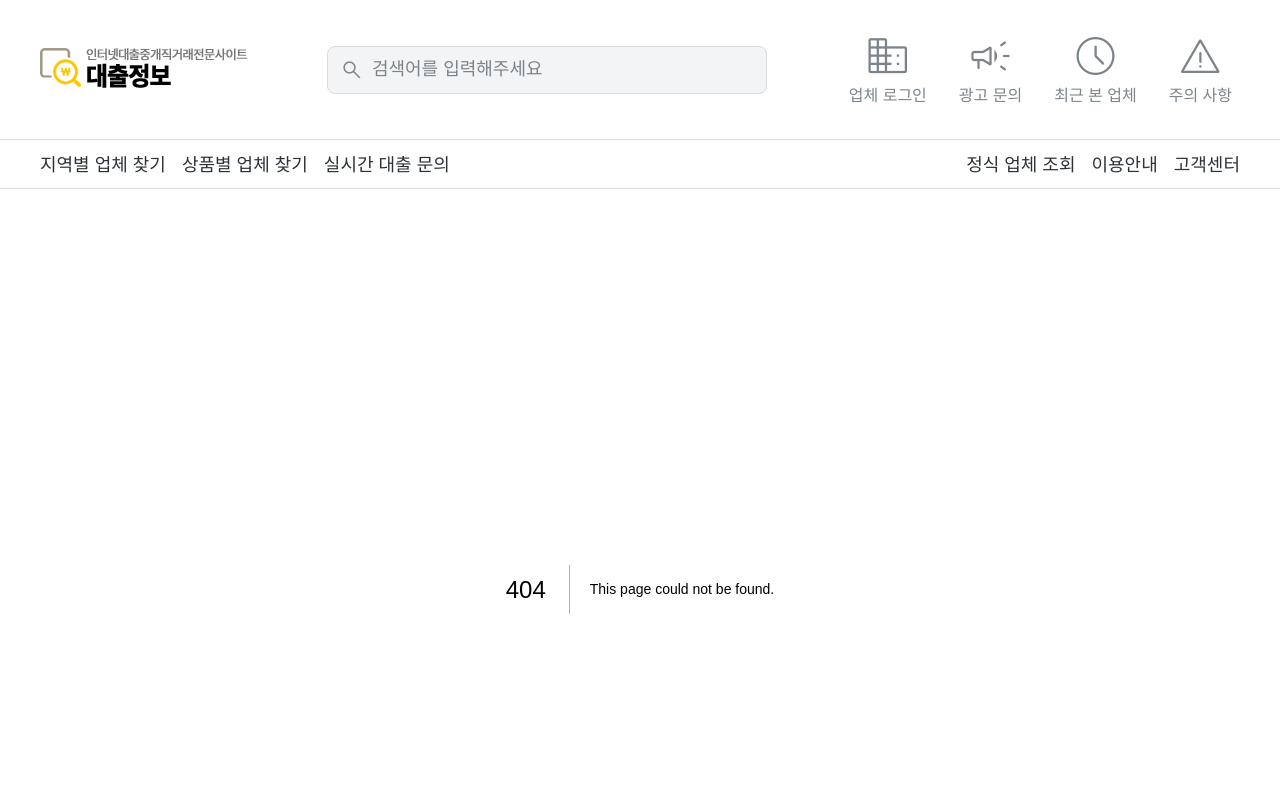
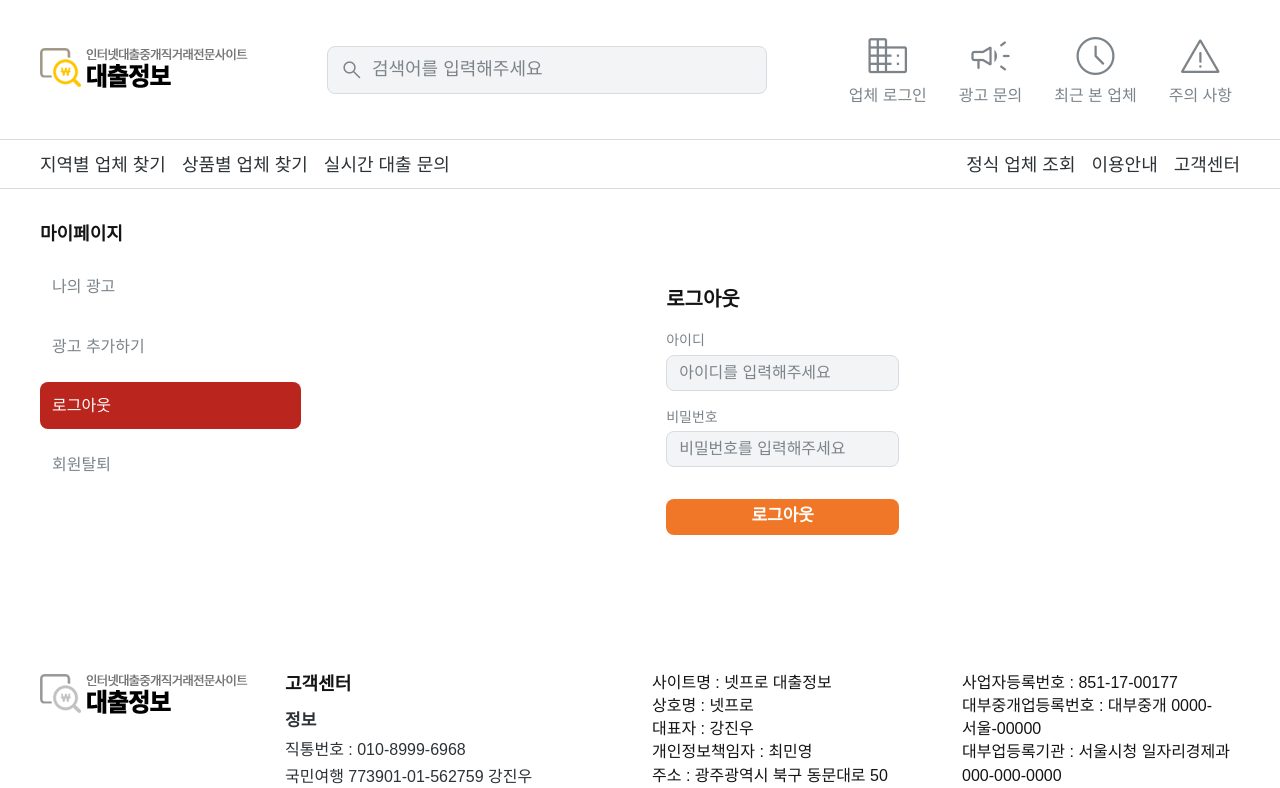
Before and after one commit to zegiha/loan_website, a Next.js app: page /my/logout in a window 1280 px wide. Before the commit this address had no page. Shown: the top 788 px of the page. Built offline with nearby package versions, Linux system fonts and the light colour scheme.

Commit message:
feat: 회원 탈퇴, 로그아웃 페이지 제작

```diff
--- a/app/layout.tsx
+++ b/app/layout.tsx
@@ -20,9 +20,6 @@ export default function RootLayout({
 }>) {
   return (
     <html lang="ko">
-    <head>
-      <link rel="icon" href="./favicon.ico"/>
-    </head>
     <body className={`${wantedSans.className}`}>
     <div className={style.container}>
       <Header/>
--- /dev/null
+++ b/app/my/logout/page.tsx
@@ -0,0 +1,15 @@
+import {Col} from "@/components/atoms/layout";
+import Section_wrapper from "@/features/my/ui/Section_wrapper";
+import Logout_contents from "@/features/my/logout/ui/Logout_contents";
+
+export default function Logout_page() {
+  return (
+    <Col width={'fill'}>
+      <Section_wrapper>
+        <Col width={'fill'} alignItems={'center'}>
+          <Logout_contents/>
+        </Col>
+      </Section_wrapper>
+    </Col>
+  )
+}
--- a/components/molecules/inputs/textInputs/baseTextInput.module.scss
+++ b/components/molecules/inputs/textInputs/baseTextInput.module.scss
@@ -86,6 +86,6 @@
   color: semantic.$errorContainer-onErrorContainer !important;
   position: absolute;
   right: 0;
-  top: 0;
-  transform: translateY(-100%);
+  bottom: 0;
+  transform: translateY(100%);
 }
--- /dev/null
+++ b/features/my/logout/api/logout_action.ts
@@ -0,0 +1,12 @@
+'use server'
+
+import {cookies} from "next/headers";
+
+export default async function logout_action() {
+  const cookie_store = await cookies()
+  // TODO API 호출
+  cookie_store.delete('refresh_token')
+  return {
+    status: 200,
+  }
+}
--- /dev/null
+++ b/features/my/logout/ui/Logout_contents.tsx
@@ -0,0 +1,79 @@
+'use client'
+
+import InputSection from "@/components/molecules/Layout/inputSection/InputSection";
+import {Col} from "@/components/atoms/layout";
+import {BaseButton, BaseTextInput, button} from "@/components/molecules/inputs";
+import Typo from "@/components/atoms/typo/Typo";
+import {useState} from "react";
+import {error_checker, is_correct_id, is_correct_password} from "@/shared/helper";
+import logout_action from "@/features/my/logout/api/logout_action";
+import {use_auth_store} from "@/shared/store/authStore";
+import {useRouter} from "next/navigation";
+
+export default function Logout_contents() {
+  const [id, set_id] = useState<string>('')
+  const [password, set_password] = useState<string>('')
+
+  const {setIsLogin, setAccess_token} = use_auth_store()
+  const router = useRouter()
+
+  const handle_logout = async () => {
+    if(
+      error_checker([is_correct_id], id) === null &&
+      error_checker([is_correct_password], password) === null
+    ) {
+      const try_logout = await logout_action()
+      if(try_logout.status === 200) {
+        setIsLogin(false)
+        setAccess_token(undefined)
+        router.push('/')
+      }
+    } else {
+      alert('잘못된 정보가 있습니다')
+    }
+  }
+
+  return (
+    <InputSection title={'로그아웃'}>
+      <Col gap={32} width={'fill'}>
+        <Col gap={16} width={'fill'}>
+          <Col gap={4} width={'fill'}>
+            <Typo.Caption color={'dim'}>
+              아이디
+            </Typo.Caption>
+            <BaseTextInput
+              width={'fill'}
+              size={'normal'}
+              value={id}
+              placeholder={'아이디를 입력해주세요'}
+              onChangeAction={(v) => set_id(v)}
+              checkError={[is_correct_id]}
+            />
+          </Col>
+          <Col gap={4} width={'fill'}>
+            <Typo.Caption color={'dim'}>
+              비밀번호
+            </Typo.Caption>
+            <BaseTextInput
+              width={'fill'}
+              size={'normal'}
+              inputType={'password'}
+              value={password}
+              placeholder={'비밀번호를 입력해주세요'}
+              onChangeAction={(v) => set_password(v)}
+              checkError={[is_correct_password]}
+            />
+          </Col>
+        </Col>
+        <BaseButton
+          className={button.primary_button36}
+          onClick={handle_logout}
+        >
+          <Typo.Contents color={'onPrimary'} emphasize>
+            로그아웃
+          </Typo.Contents>
+        </BaseButton>
+      </Col>
+    </InputSection>
+  )
+}
--- a/shared/store/authStore.ts
+++ b/shared/store/authStore.ts
@@ -4,7 +4,7 @@ export interface IAuthStore {
   isLogin: boolean,
   setIsLogin: (v: boolean) => void
   access_token?: string,
-  setAccess_token: (v: string) => void;
+  setAccess_token: (v: string | undefined) => void;
 }
 
 export const use_auth_store = create<IAuthStore>(setState => ({
```
Also changed, not shown: app/my/leave/page.tsx (added, +15 -0 lines), features/my/leave/api/leave_action.ts (added, +15 -0 lines), features/my/leave/ui/Leave_contents.tsx (added, +79 -0 lines).
